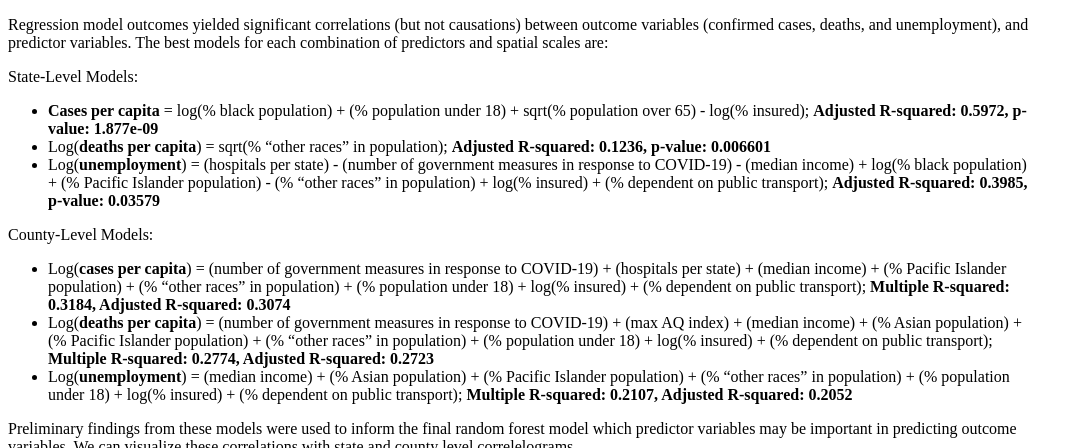
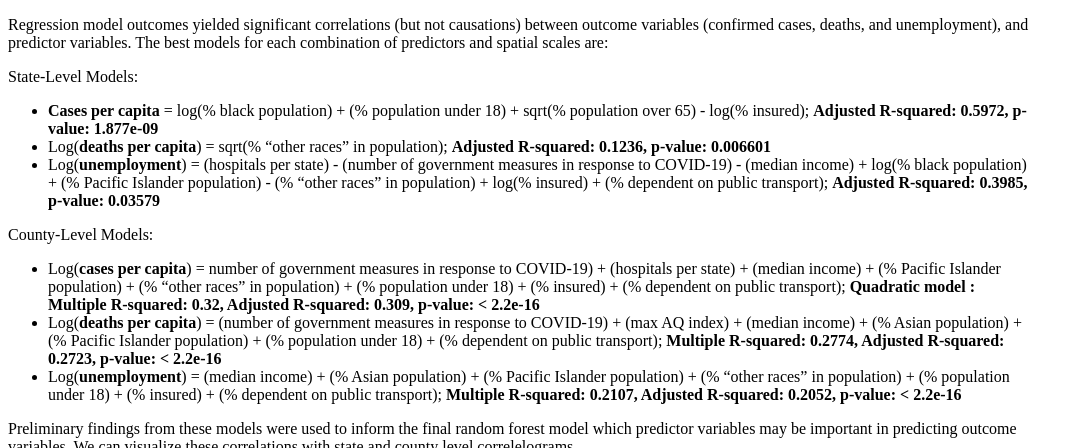
Before and after one commit to osiau/GIS713DataChallenge, a Jekyll site: the page built from Model.md, in a window 1280 px wide and 900 px high, scrolled down 429 px, cut to the strip 0-448 px from the top of the window. Shown: the whole strip, without its empty margins (0-1083 px from the left). Built offline with Jekyll 4.4.1, drawn with Linux system fonts in a browser that asks for light colours; our own code applies the rules of GitHub Pages for plain Markdown files; a script that is not in the unit is left out; comment, search, counter and statistics services are not loaded.

Commit message:
Update Model.md

```diff
--- a/Model.md
+++ b/Model.md
@@ -10,9 +10,9 @@ State-Level Models:
 * Log(**unemployment**) = (hospitals per state) - (number of government measures in response to COVID-19) - (median income) + log(% black population) + (% Pacific Islander population) - (% “other races” in population) + log(% insured) + (% dependent on public transport); **Adjusted R-squared: 0.3985, p-value: 0.03579**
 
 County-Level Models:
-* Log(**cases per capita**) = (number of government measures in response to COVID-19) + (hospitals per state) + (median income) +  (% Pacific Islander population) + (% “other races” in population) +  (% population under 18) + log(% insured) + (% dependent on public transport); **Multiple R-squared:  0.3184,	Adjusted R-squared:  0.3074**
-* Log(**deaths per capita**) = (number of government measures in response to COVID-19) + (max AQ index) + (median income) + (% Asian population) + (% Pacific Islander population) + (% “other races” in population) +  (% population under 18) + log(% insured) + (% dependent on public transport); **Multiple R-squared:  0.2774,	Adjusted R-squared:  0.2723**
-* Log(**unemployment**) = (median income) + (% Asian population) + (% Pacific Islander population) + (% “other races” in population) +  (% population under 18) + log(% insured) + (% dependent on public transport); **Multiple R-squared:  0.2107,	Adjusted R-squared:  0.2052**
+* Log(**cases per capita**) = number of government measures in response to COVID-19) + (hospitals per state) + (median income) +  (% Pacific Islander population) + (% “other races” in population) +  (% population under 18) + (% insured) + (% dependent on public transport); **Quadratic model : Multiple R-squared:   0.32,	Adjusted R-squared:  0.309, p-value: < 2.2e-16**
+* Log(**deaths per capita**) = (number of government measures in response to COVID-19) + (max AQ index) + (median income) + (% Asian population) + (% Pacific Islander population) +  (% population under 18) + (% dependent on public transport); **Multiple R-squared:  0.2774,	Adjusted R-squared:  0.2723, p-value: < 2.2e-16**
+* Log(**unemployment**) = (median income) + (% Asian population) + (% Pacific Islander population) + (% “other races” in population) +  (% population under 18) + (% insured) + (% dependent on public transport); **Multiple R-squared:  0.2107,	Adjusted R-squared:  0.2052, p-value: < 2.2e-16**
 
 Preliminary findings from these models were used to inform the final random forest model which predictor variables may be important in predicting outcome variables. We can visualize these correlations with state and county level correlelograms.
 
```
